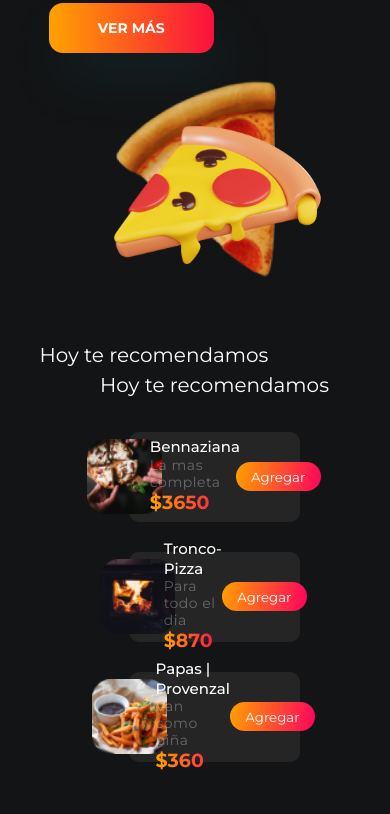
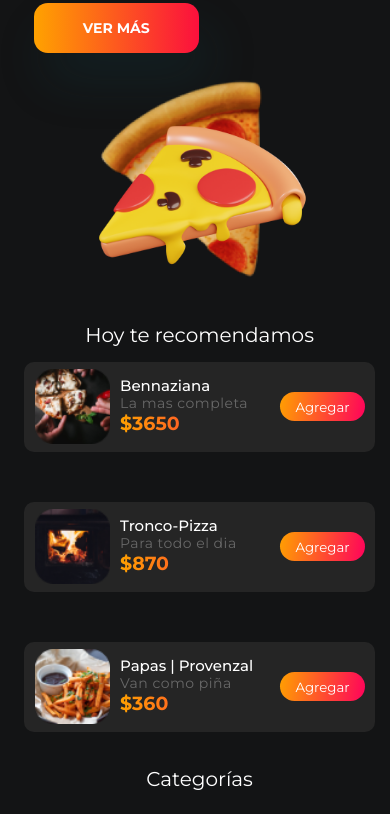
Before and after one commit to florseib/pizza-nucba-floppy-and-co, a plain HTML site: page index.html in a window 390 px wide. Shown: the part 513-1327 px from the top of the page. Drawn offline with Linux system fonts and the light colour scheme.

Commit message:
arreglo el codigo de grise

```diff
--- a/index.css
+++ b/index.css
@@ -110,32 +110,21 @@ body .hero {
   width: 450px;
 }
 
-.image-1 {
-  /* position: absolute;
-  right: -40px;
-  top: -80px; */
-}
-
-.image-2 {
-  /* position: absolute;
-  z-index: -1; */
-}
-
 /* CSS GRI*/
 
 
 .section-style {
-  width: 110%;
+  width: 90%;
   height: 200px;
   background-color: #131415;
   display: flex;
-  justify-content: center;
+  justify-content: space-between;
   align-items: center;
 }
 
 /*Titulo*/
 
-.titulo-style{
+.titulo-style {
   width: 100%;
   height: 50px;
   padding: 20px;
@@ -240,24 +229,6 @@ body .hero {
   border-style: none;
   margin-right: 10px;
 }
-
-/*MEDIA SECCION GRI*/
-
-@media (max-width: 1200px) {
-  .section-style {
-     height: 400px;
-     flex-direction: column;
-   }
-   .titulo {
-     font-size: 20PX;
-   }
-   .div-style{
-     width: 40%;
-   }
-   }
-
-
-
 
 /* CSS EZE */
 
@@ -519,7 +490,7 @@ footer {
   color: #000;
 }
 
-@media (max-width: 1080px) and (min-width: 769px) {
+@media (max-width: 1080px) and (min-width: 851px) {
   header .icon-container {
     width: 40%;
   }
@@ -560,7 +531,7 @@ footer {
   }
 }
 
-@media (min-width:769px) {
+@media (min-width: 851px) {
   .image-1 {
     position: absolute;
     right: -40px;
@@ -573,7 +544,7 @@ footer {
   }
 }
 
-@media (max-width: 768px) {
+@media (max-width: 850px) {
   header .icon-container {
     width: 50%;
   }
@@ -644,6 +615,19 @@ footer {
     flex-wrap: wrap;
   }
 
+  .section-style {
+    height: 400px;
+    flex-direction: column;
+  }
+
+  .titulo {
+    font-size: 20px;
+  }
+
+  .div-style {
+    width: 100%;
+  }
+
   footer {
     height: 150px;
   }
--- a/index.html
+++ b/index.html
@@ -41,11 +41,11 @@
 
 
     <!-- CODIGO GRI -->
-    <section class="titulo-style">
+    <!-- <section class="titulo-style">
         <div class="titulo">
             <p>Hoy te recomendamos</p>
-         </div>
-    </section>
+        </div>
+    </section> -->
 
     <div class="titulo">
         <p>Hoy te recomendamos</p>
```
Also changed, not shown: 1 other file.
